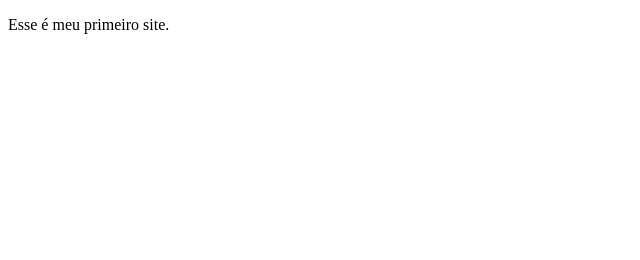
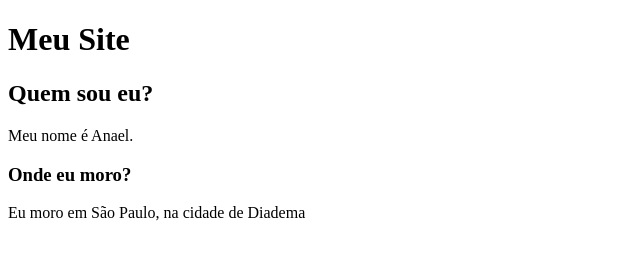
Before and after one commit to Anael-Almeida/anael.github.io, a plain HTML site: page index.html in a window 1280 px wide. Shown: the whole page, without its empty margins (0-640 px from the left). Drawn offline with Linux system fonts and the light colour scheme.

Commit message:
Alterando html

```diff
--- a/index.html
+++ b/index.html
@@ -4,9 +4,16 @@
     <meta charset="UTF-8" />
     <meta http-equiv="X-UA-Compatible" content="IE=edge" />
     <meta name="viewport" content="width=device-width, initial-scale=1.0" />
-    <title>Anael Martins de Almeida</title>
+    <title>Titulo da página</title>
   </head>
   <body>
-    <p>Esse é meu primeiro site.</p>
+    <h1>Meu Site</h1>
+
+    <h2>Quem sou eu?</h2>
+    <p>Meu nome é Anael.</p>
+
+    <h3>Onde eu moro?</h3>
+
+    <p>Eu moro em São Paulo, na cidade de Diadema</p>
   </body>
 </html>
```
